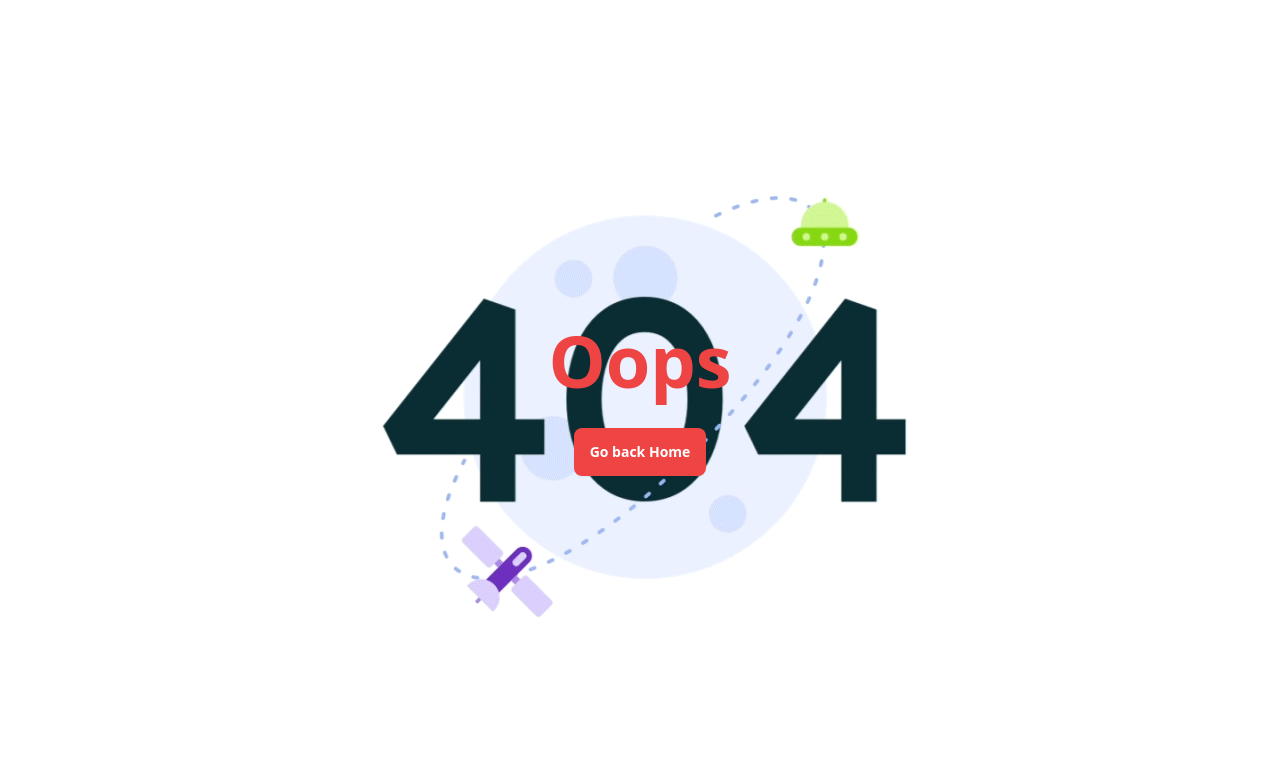
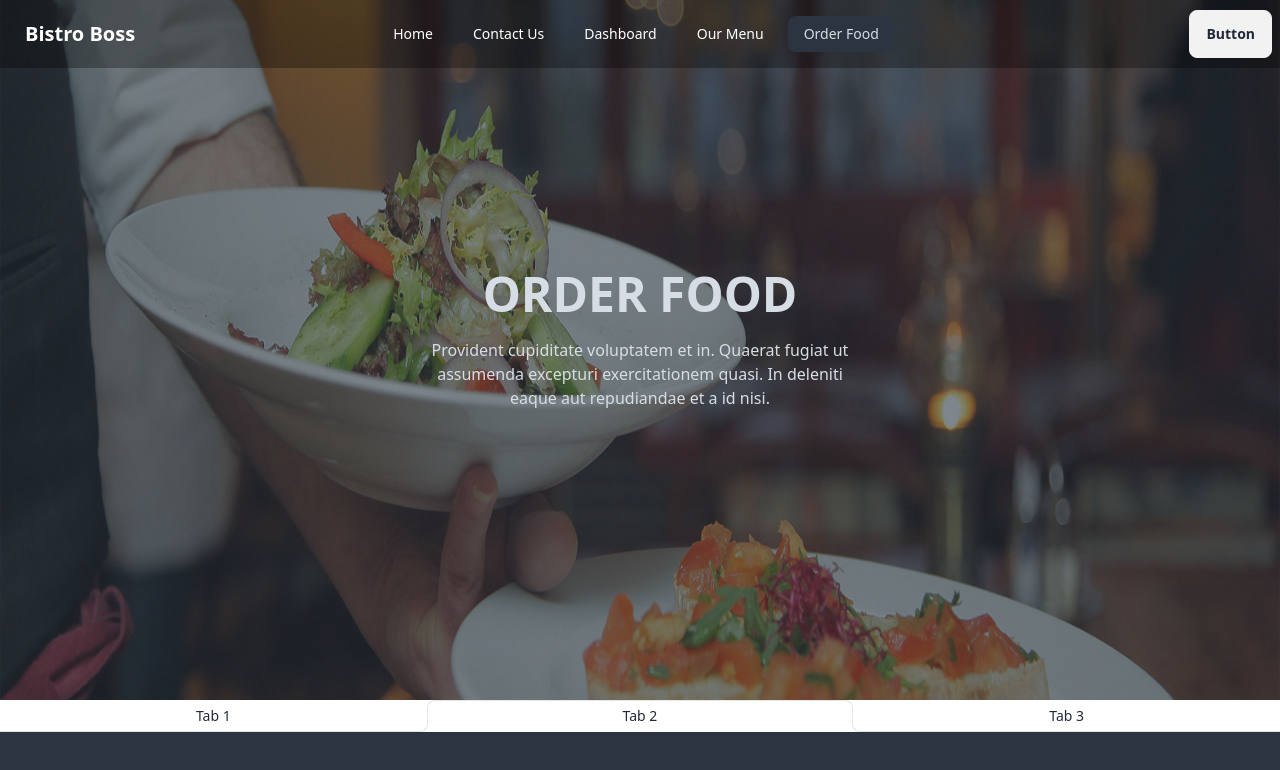
Before and after one commit to mdfirozkabir/Bistro-Boss-Client, a React (Vite) app: page /order in a window 1280 px wide. Before the commit this address had no page. Shown: the top 770 px of the page. Built offline with nearby package versions, Linux system fonts and the light colour scheme.

Commit message:
setup react tabs

```diff
--- a/package.json
+++ b/package.json
@@ -19,6 +19,7 @@
     "react-parallax": "^3.5.1",
     "react-responsive-carousel": "^3.2.23",
     "react-router-dom": "^6.27.0",
+    "react-tabs": "^6.0.2",
     "sort-by": "^1.2.0",
     "swiper": "^11.1.14"
   },
--- a/src/Pages/Home/ChefService/ChefService.jsx
+++ b/src/Pages/Home/ChefService/ChefService.jsx
@@ -6,7 +6,7 @@ const ChefService = () => {
         <div>
             <div style={{ backgroundImage: `url(${img1})` }} className='mt-5 text-center mb-5 w-[1280px] h-[425px] pt-24'>
                 <div className='bg-white w-[900px] h-[250px] mx-auto'>
-                    <h1 className='text-4xl pt-5 pb-3 font-semibold'>Kacchi Kitchen</h1>
+                    <h1 className='text-4xl pt-5 pb-3 font-semibold'>Bistro Boss</h1>
                     <p className='px-5'>Lorem ipsum dolor sit amet, consectetur adipisicing elit. Nihil doloribus natus beatae impedit dignissimos autem corrupti ratione exercitationem! In quisquam earum vel omnis, commodi laboriosam magni quae necessitatibus facilis eum beatae sequi illum? Atque cupiditate illo.</p>
                 </div>
             </div>
--- /dev/null
+++ b/src/Pages/Order/Order/Order.jsx
@@ -0,0 +1,17 @@
+import orderCoverImg from "../../../assets/shop/order.jpg"
+import Cover from "../../../Shared/Cover/Cover";
+
+const Order = () => {
+    return (
+        <div>
+            <Cover img={orderCoverImg} title="Order Food"></Cover>
+            <div role="tablist" className="tabs tabs-lifted">
+                <a role="tab" className="tab">Tab 1</a>
+                <a role="tab" className="tab tab-active">Tab 2</a>
+                <a role="tab" className="tab">Tab 3</a>
+            </div>
+        </div>
+    );
+};
+
+export default Order;
--- a/src/Routes/Routes.jsx
+++ b/src/Routes/Routes.jsx
@@ -5,6 +5,7 @@ import Home from "../Pages/Home/Home/Home";
 import Root from "../Layouts/Root";
 import ErrorPage from "../Shared/ErrorPages/ErrorPage";
 import Menu from "../Pages/Menu/Menu/Menu";
+import Order from "../Pages/Order/Order/Order";
 
 
 export const router = createBrowserRouter([
@@ -20,6 +21,10 @@ export const router = createBrowserRouter([
             {
                 path: "menu",
                 element: <Menu/>
+            },
+            {
+                path: "order",
+                element: <Order/>
             }
         ]
     },
--- a/src/Shared/Navbar/NavBar.jsx
+++ b/src/Shared/Navbar/NavBar.jsx
@@ -8,7 +8,7 @@ const NavBar = () => {
         <li className='mr-2'><NavLink to='/contactUs'>Contact Us</NavLink></li>
         <li className='mr-2'><NavLink to='/dashboard'>Dashboard</NavLink></li>
         <li className='mr-2'><NavLink to='/menu'>Our Menu</NavLink></li>
-        <li className='mr-2'><NavLink to='/ourShop'>Our Shop</NavLink></li>
+        <li className='mr-2'><NavLink to='/order'>Order Food</NavLink></li>
 
     </>
 
```
Also changed, not shown: src/assets/shop/order.jpg (renamed from src/assets/shop/banner2.jpg), 1 other file (tests, documents, lock files or other folders).
